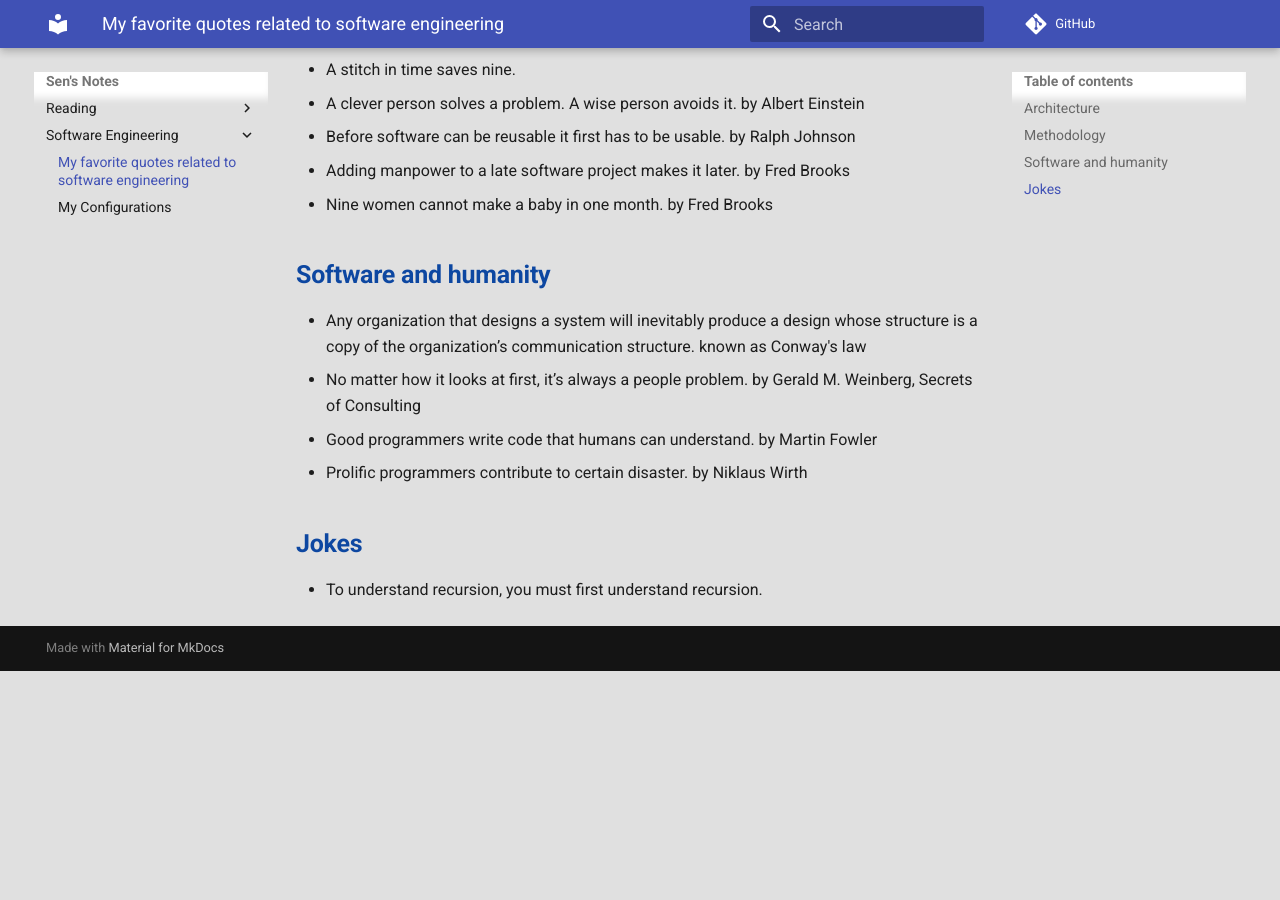
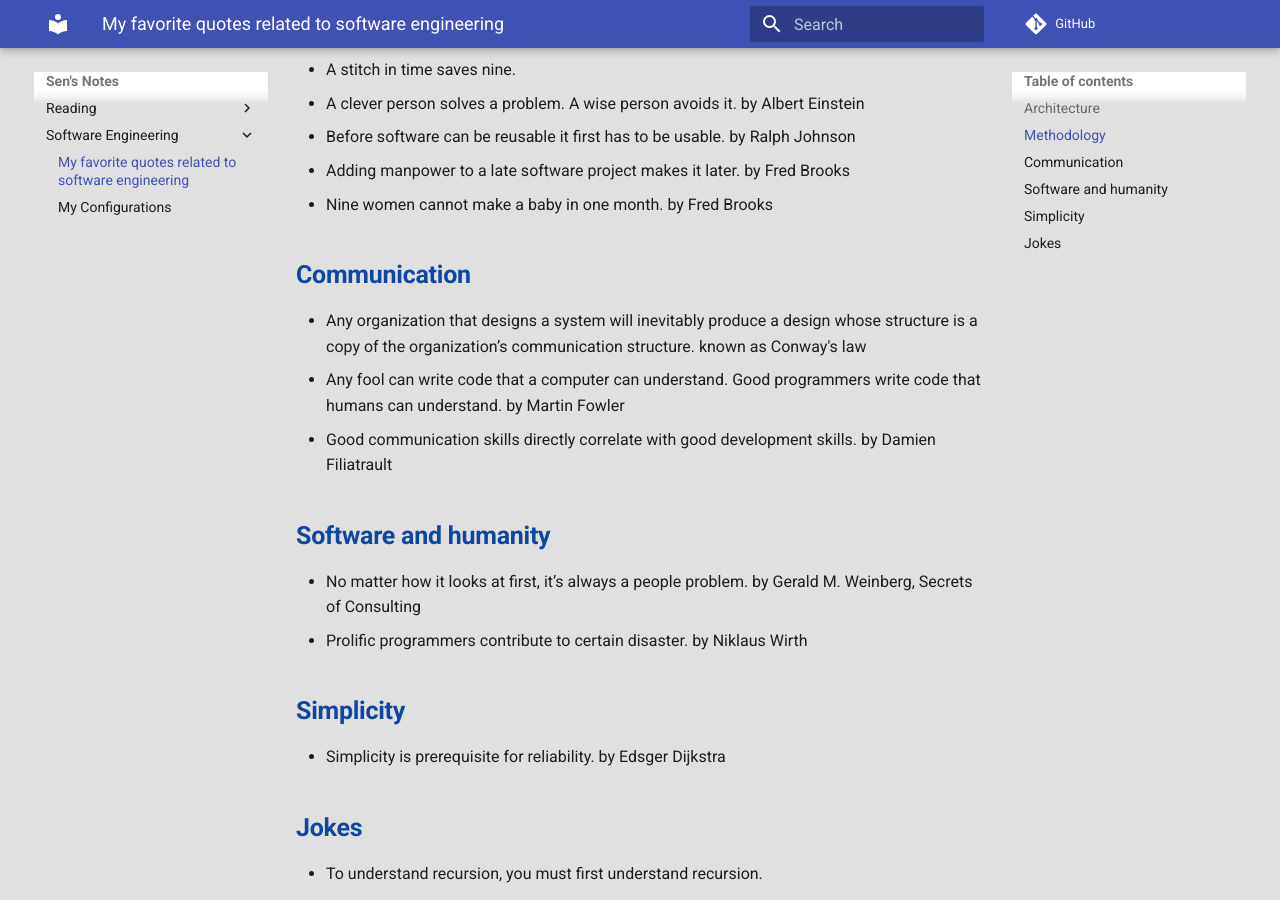
Before and after one commit to slinjhu/notes, an MkDocs documentation site: the page built from docs/software/quotes.md, in a window 1280 px wide and 900 px high, scrolled down 458 px. Built offline with MkDocs 1.6.1 and Material for MkDocs 9.7.7, drawn with Linux system fonts in a browser that asks for light colours; comment, search, counter and statistics services are not loaded; before the commit the page ends 1129 px from its top, so only the background shows below that.

Commit message:
More notes

```diff
--- a/docs/software/quotes.md
+++ b/docs/software/quotes.md
@@ -13,12 +13,17 @@
 - Adding manpower to a late software project makes it later. by Fred Brooks
 - Nine women cannot make a baby in one month. by Fred Brooks
 
+## Communication
+- Any organization that designs a system will inevitably produce a design whose structure is a copy of the organization’s communication structure. known as Conway's law
+- Any fool can write code that a computer can understand. Good programmers write code that humans can understand. by Martin Fowler
+- Good communication skills directly correlate with good development skills. by Damien Filiatrault
 
 ## Software and humanity
-- Any organization that designs a system will inevitably produce a design whose structure is a copy of the organization’s communication structure. known as Conway's law
 - No matter how it looks at first, it’s always a people problem. by Gerald M. Weinberg, Secrets of Consulting
-- Good programmers write code that humans can understand. by Martin Fowler
 - Prolific programmers contribute to certain disaster. by Niklaus Wirth
+
+## Simplicity
+- Simplicity is prerequisite for reliability. by Edsger Dijkstra
 
 ## Jokes
 - To understand recursion, you must first understand recursion.
```
